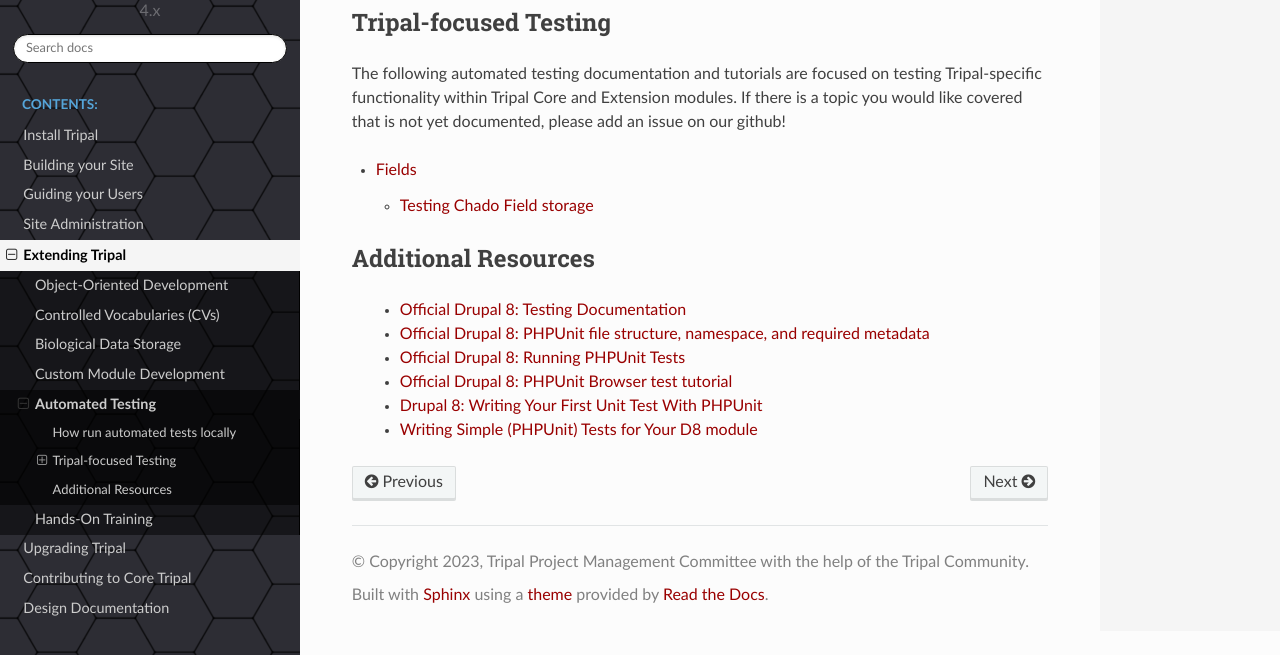
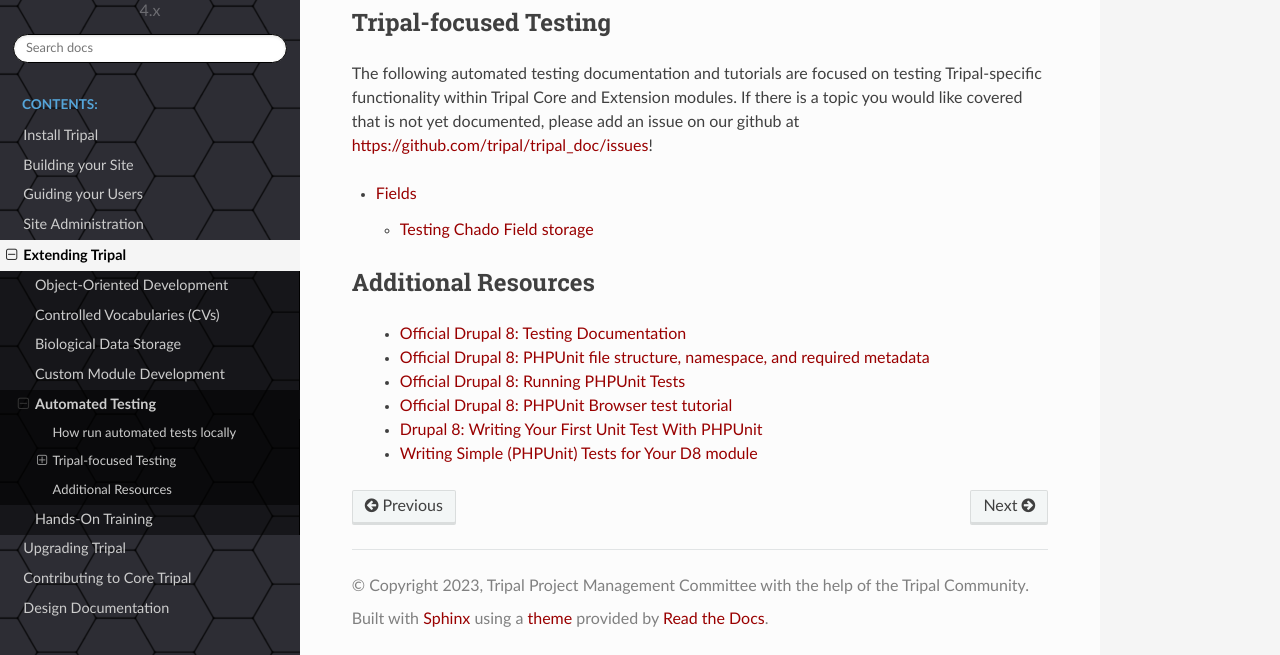
Before and after one commit to tripal/tripal_doc, a Sphinx documentation site: the page built from docs/dev_guide/testing.rst, in a window 1280 px wide and 900 px high, scrolled down 630 px, cut to the strip 245-900 px from the top of the window. Built offline with Sphinx 7.4.7 and the Read the Docs theme 2.0.0, drawn with Linux system fonts in a browser that asks for light colours.

Commit message:
Add link to repo issues
Co-authored-by: Douglas Senalik <dsenalik@wisc.edu>

```diff
--- a/docs/dev_guide/testing.rst
+++ b/docs/dev_guide/testing.rst
@@ -18,7 +18,7 @@
 Tripal-focused Testing
 ------------------------
 
-The following automated testing documentation and tutorials are focused on testing Tripal-specific functionality within Tripal Core and Extension modules. If there is a topic you would like covered that is not yet documented, please add an issue on our github!
+The following automated testing documentation and tutorials are focused on testing Tripal-specific functionality within Tripal Core and Extension modules. If there is a topic you would like covered that is not yet documented, please add an issue on our github at https://github.com/tripal/tripal_doc/issues!
 
 .. toctree::
    :maxdepth: 2
```
